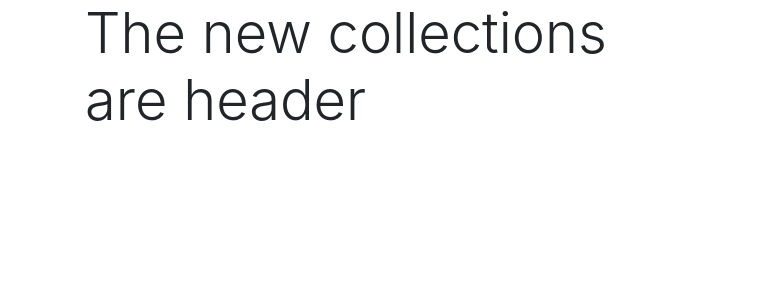
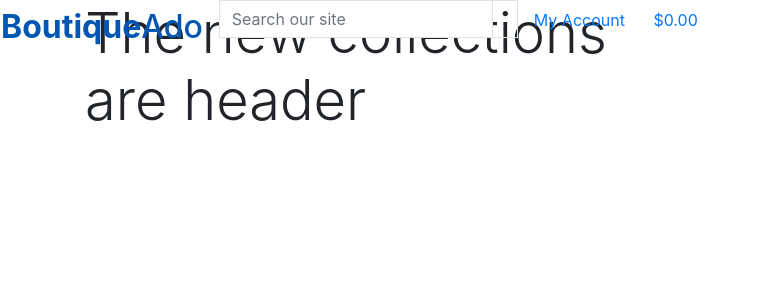
Before and after one commit to rachel-o-donnell/booutique-ado, a Django app: page / in a window 1280 px wide. Shown: the top 300 px of the page, without its empty margins (0-757 px from the left). Run offline with Django 3.2, Linux system fonts and the light colour scheme.

Commit message:
Added main page header

```diff
--- a/templates/base.html
+++ b/templates/base.html
@@ -38,7 +38,71 @@
 </head>
 
 <body>
-    <header class="containter-fluid fixed-top"></header>
+    <header class="containter-fluid fixed-top">
+        <div class="row">
+            <div class="col-12.col-lg-4 my-auto py1 py-lg-0 test-center text-lg-left">
+                <a href="{% url 'home' %}" class="nav-link main-logo-link">
+                    <h2 class="logo-font text-black my-0"><strong>Boutique</strong>Ado</h2>
+                </a>
+            </div>
+            <div class="col-12.col-lg-4 my-auto py1 py-lg-0"></div>
+            <form action="GET" action="">
+                <div class="input-group w-100">
+                    <input class="form-control border border-black rounded-0" type="text" name="q"
+                        placeholder="Search our site">
+                    <div class="input-group-append">
+                        <button type="submit" class="form-control btn btn-black border border-black rounded-0">
+                            <span class="icon">
+                                <i class="fas fa-search"></i>
+                            </span>
+                        </button>
+                    </div>
+                </div>
+            </form>
+
+            <div class="col-12.col-lg-4 my-auto py1 py-lg-0"></div>
+            <ul class="list-inline list-unstyled text-center text-lg-right my-0">
+                <li class="list-inline-item dropdown">
+                    <a href="#" id="user-options" data-toggle="dropdown" aria-haspopup="true" aria-expanded="false"
+                        class="text-black nav-link">
+                        <div class="text-center">
+                            <div><i class="fas fa-user fa-lg"></i></div>
+                            <p class="my-0">My Account</p>
+                        </div>
+                    </a>
+                    <div class="dropdown-menu border-0" aria-labelledby="user-options">
+                        {% if request.user.is_authenticated %}
+                        {% if request.user.is_superuser %}
+                        <a href="" class="dropdown-itm">Product Management</a>
+                        {% endif %}
+                        <a href="" class="dropdown-itm">My Profile</a>
+                        <a href="{% url 'account_logout' %}" class="dropdown-itm">Logout</a>
+                        {% else %}
+                        <a href="{% url 'account_signup' %}" class="dropdown-itm">Register</a>
+                        <a href="{% url 'account_login' %}" class="dropdown-itm">Login</a>
+                        {% endif %}
+                    </div>
+                </li>
+                <li class="list-inline-item">
+                    <a href=""
+                        class="{% if grand_total %}text-info font-weight-bold{% else %}text-black{% endif %}nav-link">
+                        <div class="text-center">
+                            <div>
+                                <i class="fas fa-shopping-bog fa-lg"></i>
+                            </div>
+                            <p class="my-0">
+                                {% if grand_total %}
+                                ${{ grand_total|floatformat:2 }}
+                                {% else %}
+                                $0.00
+                                {% endif %}
+                            </p>
+                        </div>
+                    </a>
+                </li>
+            </ul>
+        </div>
+    </header>
     {% if messages %}
     <div class="message-container"></div>
     {% endif %}
```
